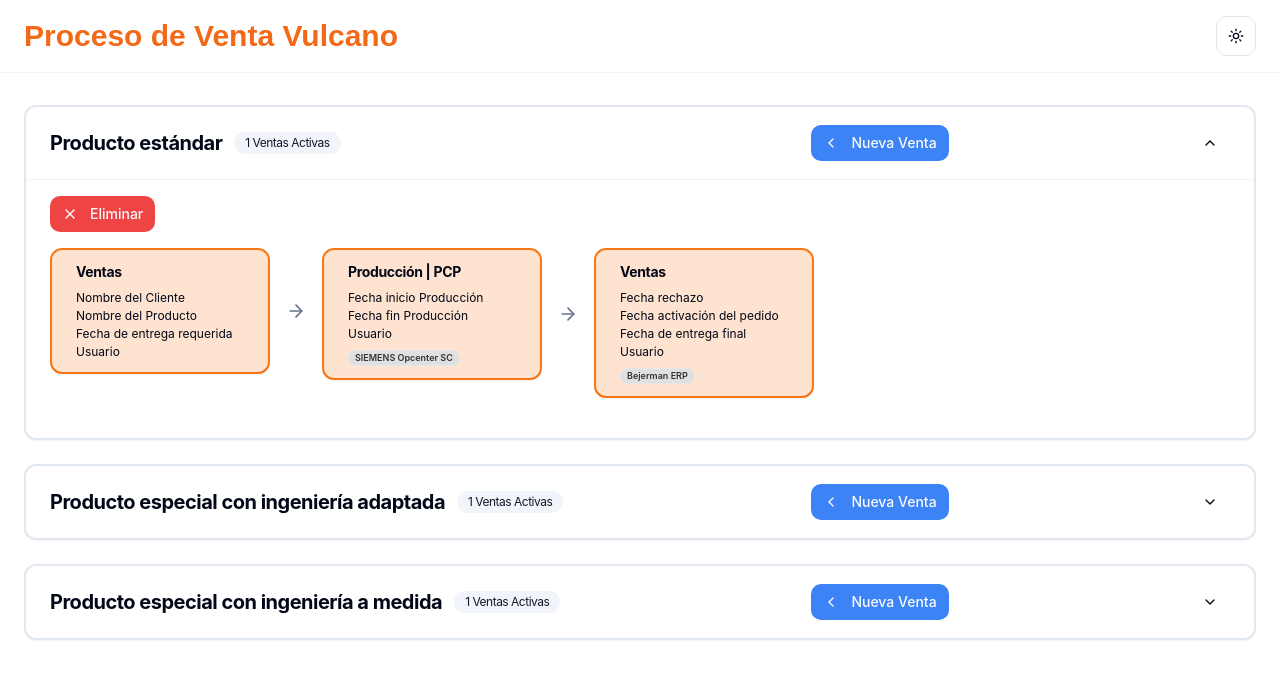
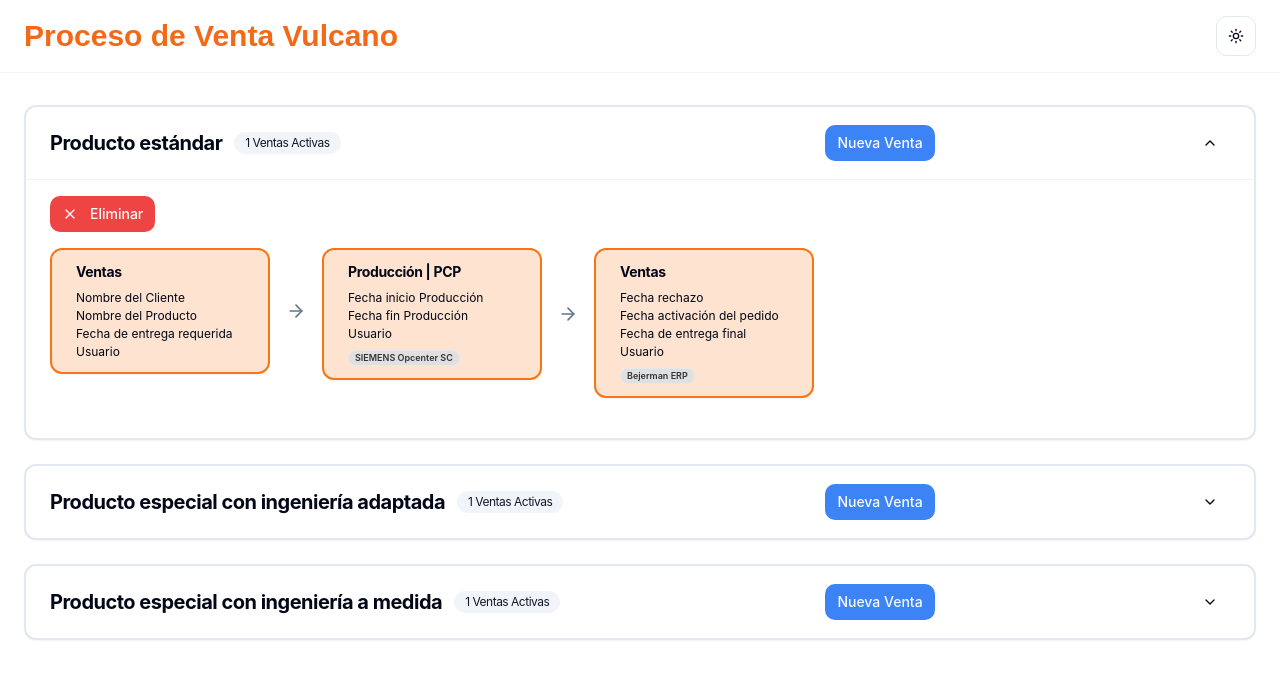
Before and after one commit to micaelasolipago/solipago-web-dev, a React (Vite) app: page / in a window 1280 px wide. Shown: the top 678 px of the page. Built offline with nearby package versions, Linux system fonts and the light colour scheme.

Commit message:
Remove chevron from Nueva Venta button
Eliminate the chevron-down icon inside the Nueva Venta button in ProcessVisualizer.tsx to display only the text.

```diff
--- a/src/pages/ProcessVisualizer.tsx
+++ b/src/pages/ProcessVisualizer.tsx
@@ -333,7 +333,7 @@ const ProcessVisualizer = () => {
                           addSale(process.id, process.name);
                       }}
                   >
-                      <ChevronDown className="w-4 h-4 mr-1 rotate-90" /> Nueva Venta
+                      Nueva Venta
                   </Button>
 
                   <Button variant="ghost" size="icon">
```
